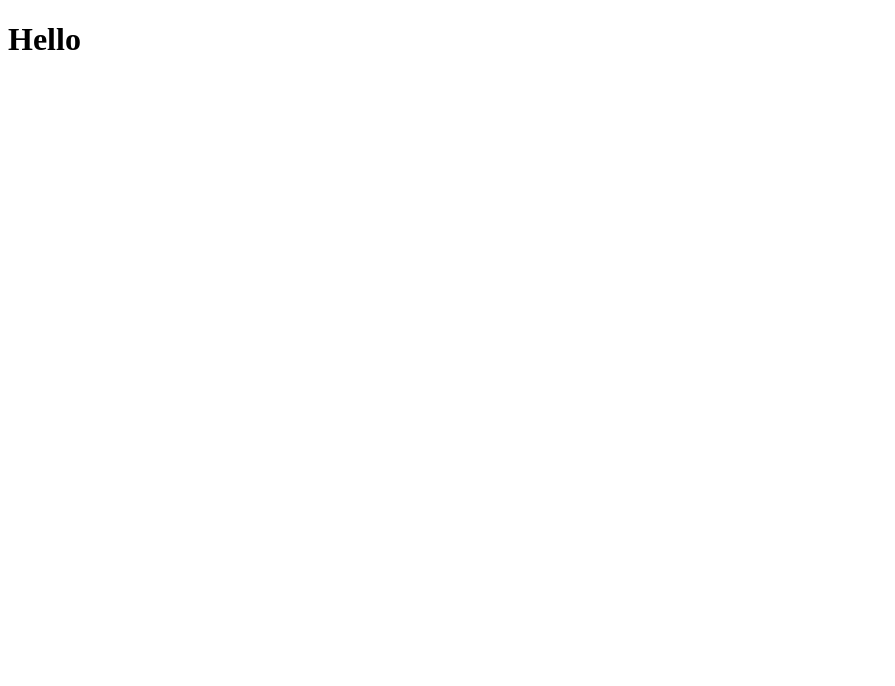
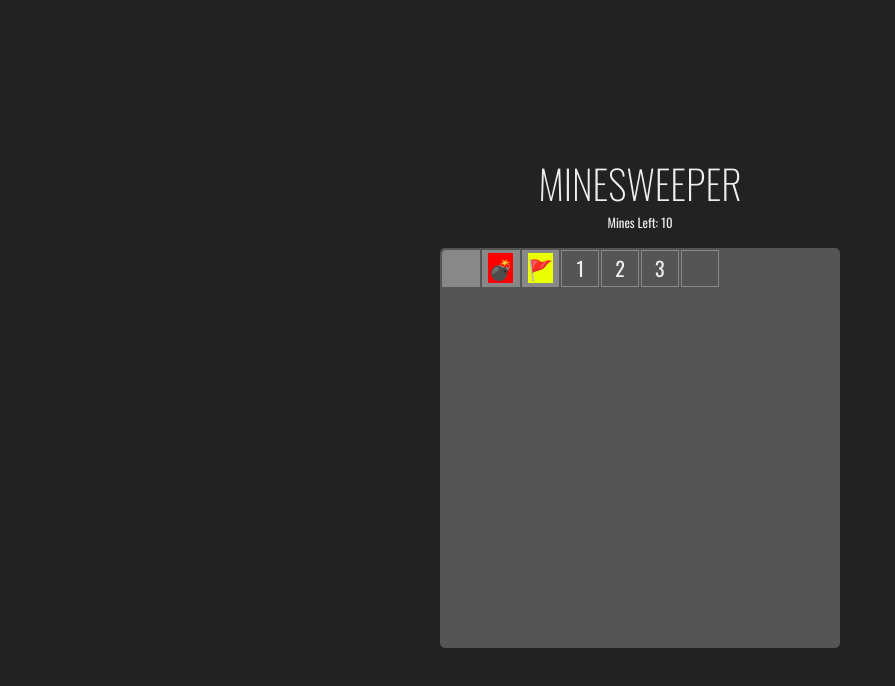
Before and after one commit to Tjklimoski/bombsniffer, a React (Vite) app: page / in a window 1280 px wide. Shown: the top 686 px of the page, without its empty margins (0-895 px from the left). Built offline with nearby package versions, Linux system fonts and the light colour scheme.

Commit message:
Establish base html and css

```diff
--- a/src/App.jsx
+++ b/src/App.jsx
@@ -4,8 +4,20 @@ function App() {
 
 
   return (
-    <h1>Hello</h1>
-  )
+    <>
+      <h1 className="title">Minesweeper</h1>
+      <div className="score">Mines Left: 10</div>
+      <div className="board">
+        <div className="tile" data-status="hide"></div>
+        <div className="tile" data-status="mine"></div>
+        <div className="tile" data-status="flag"></div>
+        <div className="tile" data-status="show">1</div>
+        <div className="tile" data-status="show">2</div>
+        <div className="tile" data-status="show">3</div>
+        <div className="tile" data-status="show"></div>
+      </div>
+    </>
+  );
 }
 
 export default App
--- a/src/index.css
+++ b/src/index.css
@@ -0,0 +1,90 @@
+@import url('https://fonts.googleapis.com/css2?family=Oswald:wght@200;300;400;500;600;700&display=swap');
+
+*, *::after, *::before {
+  box-sizing: border-box;
+  margin: 0;
+  padding: 0
+}
+
+body {
+  font-family: 'Oswald', Helvetica, Arial, sans-serif;
+  background-color: #222;
+  color: #eee;
+  height: 100vh;
+  display: flex;
+  flex-direction: column;
+  align-items: center;
+  justify-content: center;
+  text-align: center;
+}
+
+#root {
+  width: clamp(100px, 50vmin, 800px);
+}
+
+.title {
+  text-transform: uppercase;
+  font-weight: 200;
+  font-size: clamp(1.25rem, 10vmin, 2.5rem);
+}
+
+.score {
+  font-size: .8rem;
+  margin-bottom: 1rem;
+}
+
+.board {
+  background-color: #555;
+  aspect-ratio: 1;
+  display: grid;
+  gap: 2px;
+  padding: 2px;
+  grid-template-rows: repeat(10, 1fr);
+  grid-template-columns: repeat(10, 1fr);
+  border-radius: 5px;
+}
+
+.tile {
+  display: flex;
+  align-items: center;
+  justify-content: center;
+  font-size: 2.5vmin;
+  background-color: #888;
+  border: 1px solid #888;
+}
+
+.tile:nth-child(1) {
+  border-radius: 4px 0 0 0;
+}
+
+.tile:nth-child(10) {
+  border-radius: 0 4px 0 0;
+}
+
+.tile:nth-child(91) {
+  border-radius: 0 0 0 4px;
+}
+
+.tile:nth-child(100) {
+  border-radius: 0 0 4px 0;
+}
+
+.board > [data-status="hide"] {
+  cursor: pointer;
+}
+
+.board > [data-status="mine"]::after {
+  background-color: hsl(0 100% 50%);
+  content: '💣';
+  inset: 0;
+}
+
+.board > [data-status="flag"]::after {
+  background-color: hsl(65 100% 50%);
+  content: '🚩';
+  inset: 0;
+}
+
+.board > [data-status="show"] {
+  background: none;
+}
```
